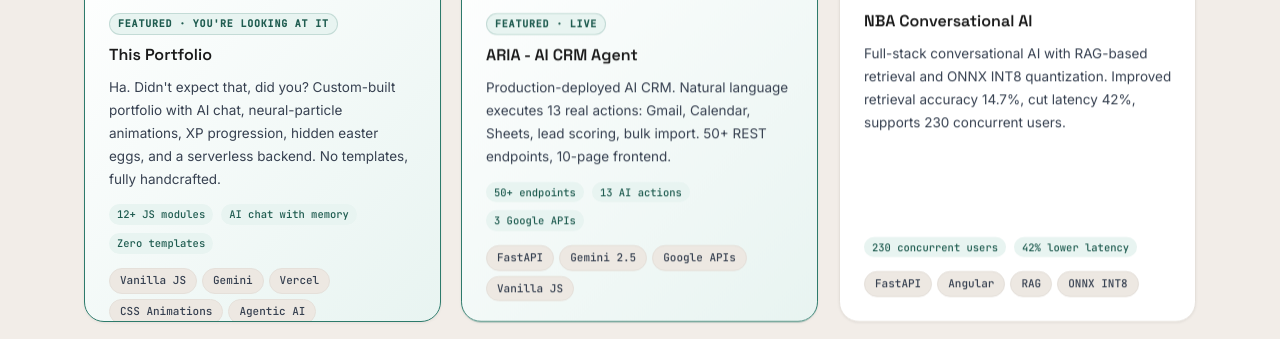
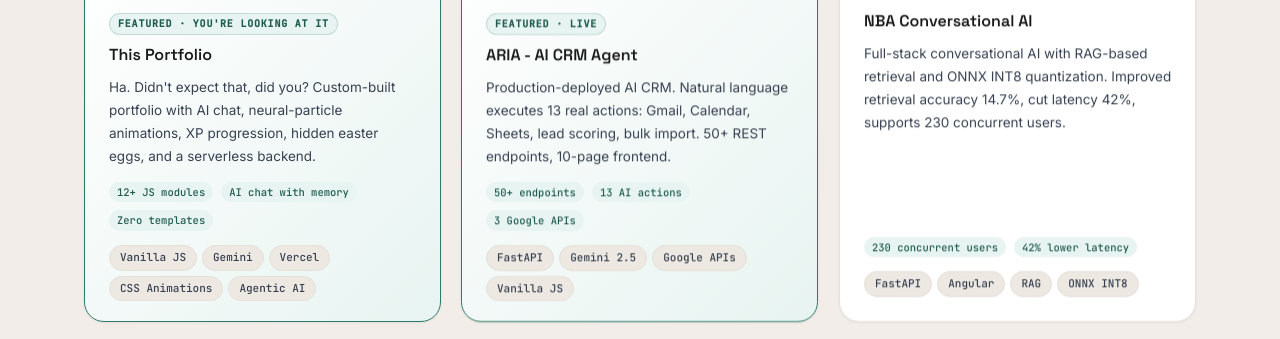
Before and after one commit to Yashwanth-Karumanchi/portfolio, a website: page index.html in a window 1280 px wide. Shown: the part 4180-4519 px from the top of the page. Drawn offline with Linux system fonts and the light colour scheme.

Commit message:
configured project deets

```diff
--- a/index.html
+++ b/index.html
@@ -409,7 +409,7 @@
           </div>
           <div class="project-featured-badge">Featured &middot; You're looking at it</div>
           <h3 class="project-title">This Portfolio</h3>
-          <p class="project-desc">Ha. Didn't expect that, did you? Custom-built portfolio with AI chat, neural-particle animations, XP progression, hidden easter eggs, and a serverless backend. No templates, fully handcrafted.</p>
+          <p class="project-desc">Ha. Didn't expect that, did you? Custom-built portfolio with AI chat, neural-particle animations, XP progression, hidden easter eggs, and a serverless backend.</p>
           <div class="project-stats"><span>12+ JS modules</span><span>AI chat with memory</span><span>Zero templates</span></div>
           <div class="project-tags"><span class="tag">Vanilla JS</span><span class="tag">Gemini</span><span class="tag">Vercel</span><span class="tag">CSS Animations</span><span class="tag">Agentic AI</span></div>
         </div>
```
